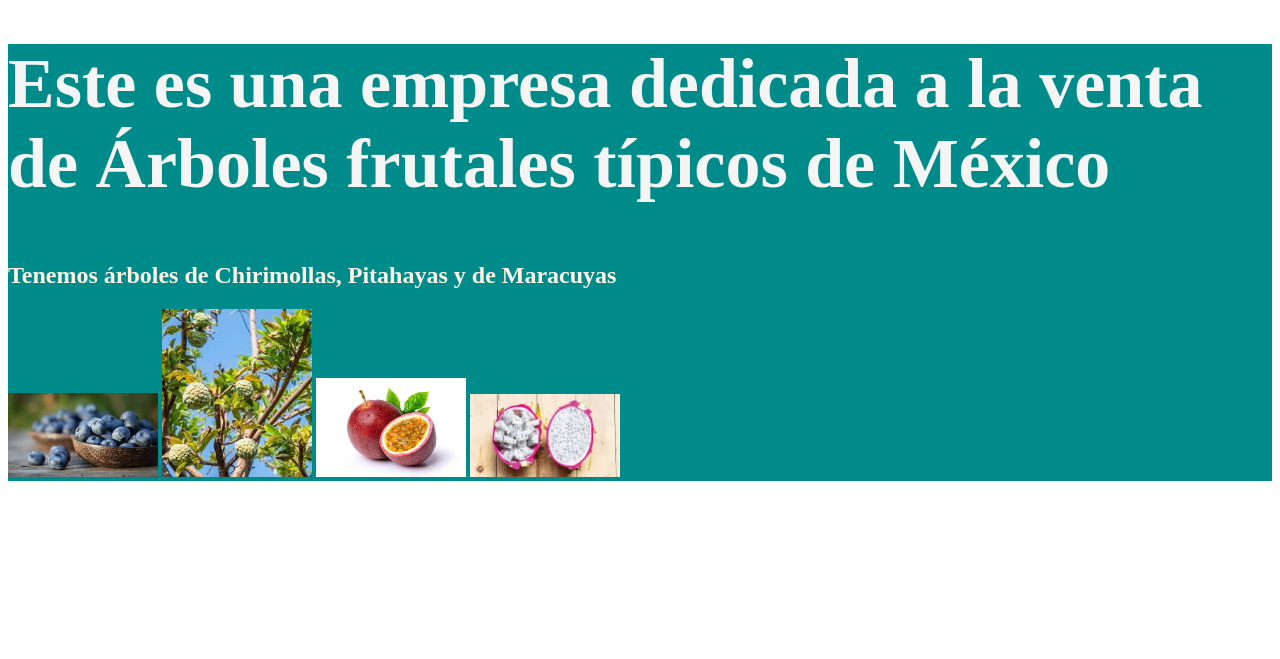
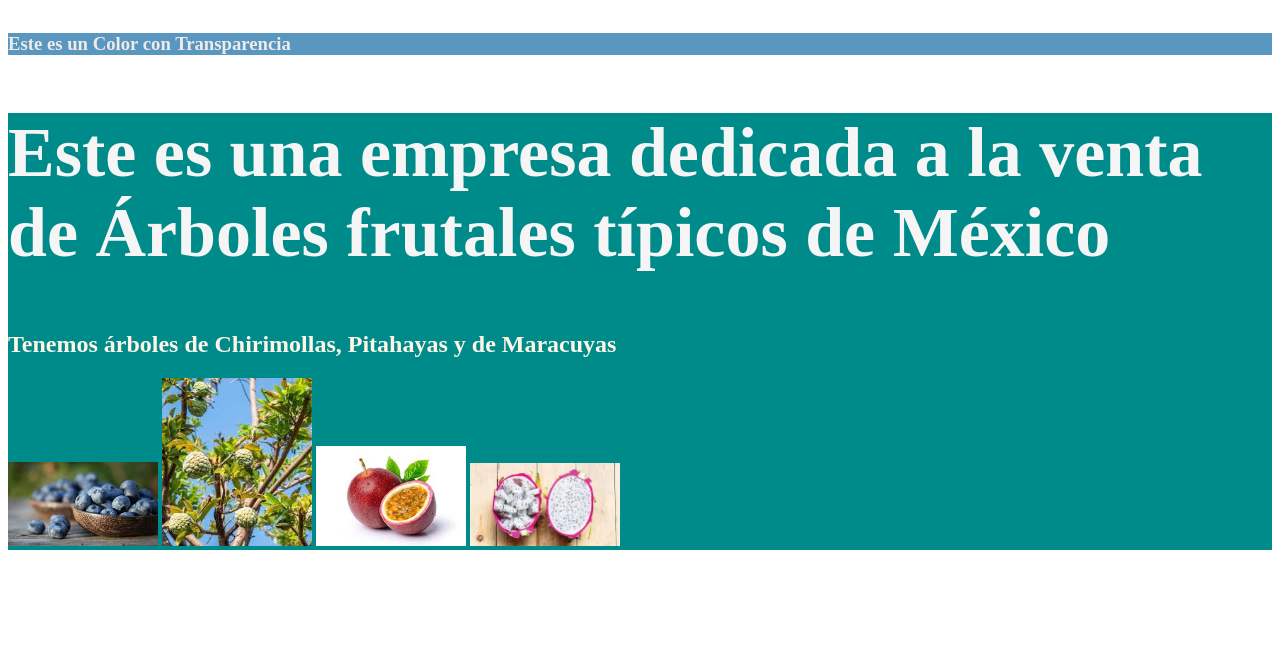
Before and after one commit to Castillo-Cuevas183/Ecamp77, a plain HTML site: page HTML/seccion_3/index.html in a window 1280 px wide. Shown: the part 141-800 px from the top of the page. Drawn offline with Linux system fonts and the light colour scheme.

Commit message:
avances CSS seccion 3

```diff
--- a/HTML/seccion_3/css/style.css
+++ b/HTML/seccion_3/css/style.css
@@ -14,6 +14,13 @@ h1{
 h2{
     color:oldlace;
 }
+nav{
+    background: rgba(15, 187, 255, 0.45);
+}
+h3{
+    color: rgb(239, 236, 231);
+    background: hsla(204, 45%, 55%, 1);
+}
 img{
     width: 150px;
 }
--- a/HTML/seccion_3/index.html
+++ b/HTML/seccion_3/index.html
@@ -11,6 +11,9 @@
 <h1>Roberto Capi Green</h1>
 
     </header>
+    <nav>
+        <h3>Este es un Color con Transparencia</h3>
+    </nav>
 <section>
         <h1>Este es una empresa dedicada a la venta de Árboles frutales típicos de México</h1>
         <h2>Tenemos árboles de Chirimollas, Pitahayas y de Maracuyas</h2>
```
